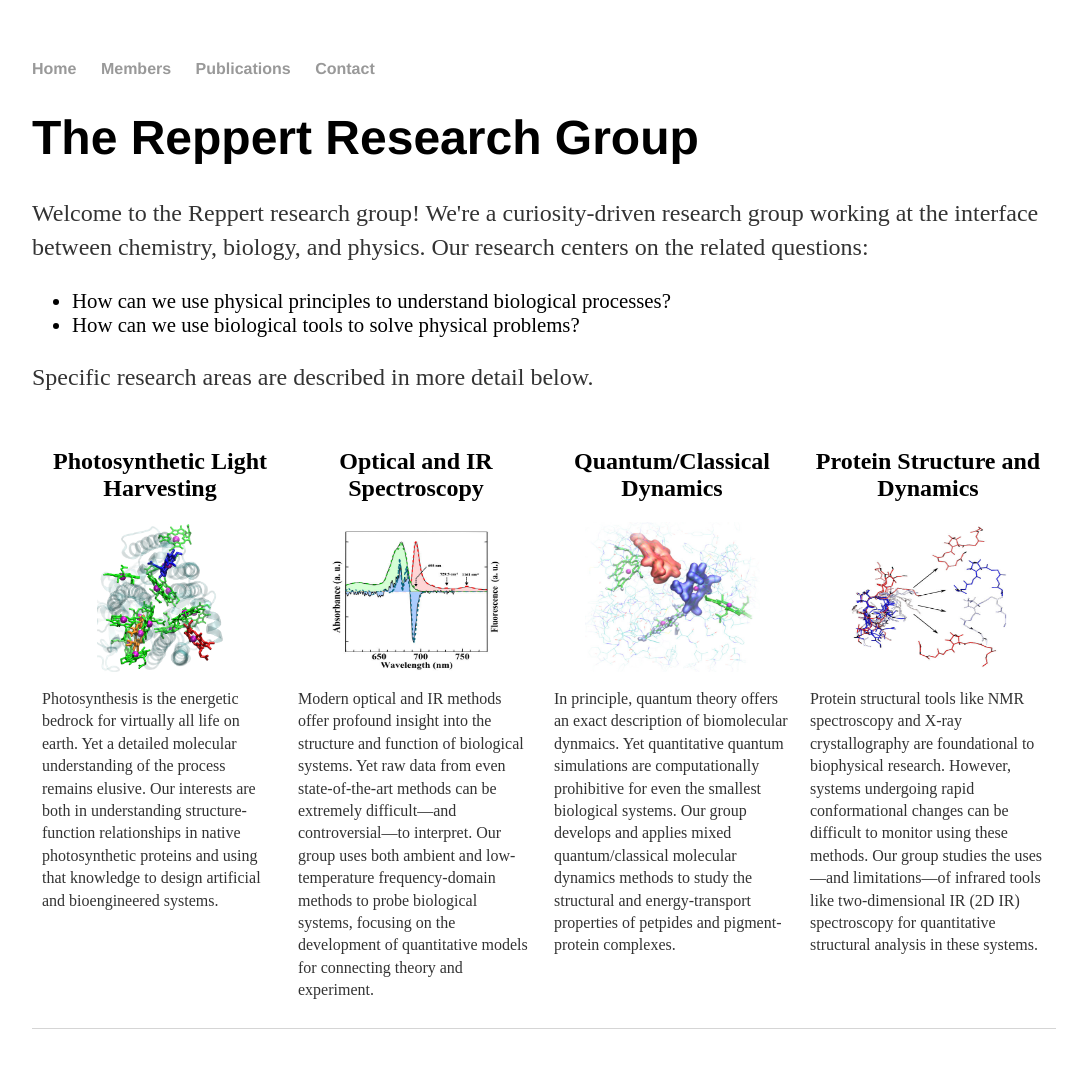
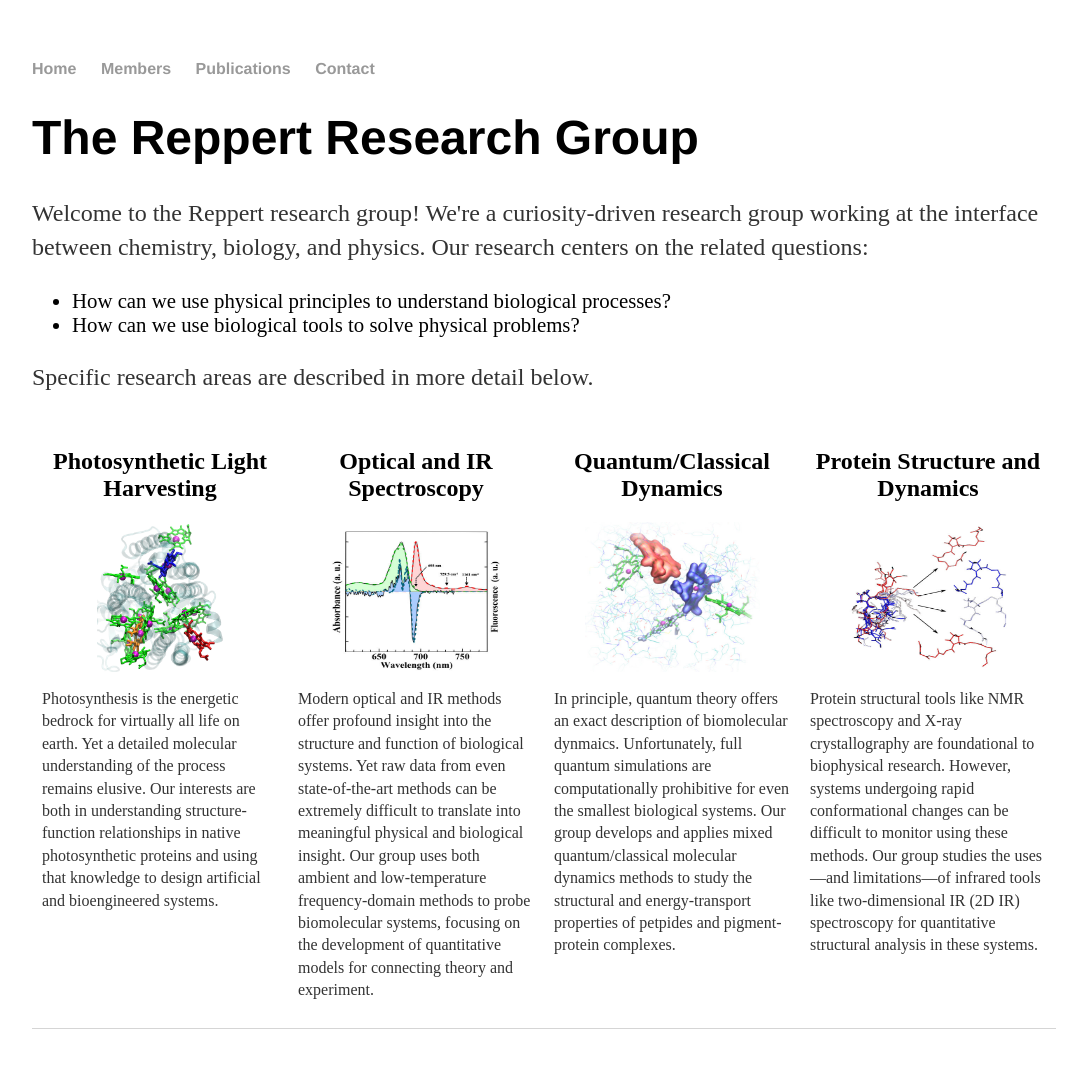
Before and after one commit to mreppert/mreppert.github.io, a Jekyll site: the page built from index.html, in a window 1280 px wide. Shown: the whole page, without its empty margins (96-1169 px from the left). Built offline with Jekyll 4.4.1, drawn with Linux system fonts in a browser that asks for light colours.

Commit message:
Update index.html

```diff
--- a/index.html
+++ b/index.html
@@ -58,12 +58,12 @@ img {
 	<div class="column">
 		<h2 style="text-align:center;">Optical and IR Spectroscopy</h2>
 		<img src="/cp47_hb.jpg" width="175" height="150">
-		<p style="text-align:left; font-size:100%;"}>Modern optical and IR methods offer profound insight into the structure and function of biological systems. Yet raw data from even state-of-the-art methods can be extremely difficult&mdash;and controversial&mdash;to interpret. Our group uses both ambient and low-temperature frequency-domain methods to probe biological systems, focusing on the development of quantitative models for connecting theory and experiment.</p>
+		<p style="text-align:left; font-size:100%;"}>Modern optical and IR methods offer profound insight into the structure and function of biological systems. Yet raw data from even state-of-the-art methods can be extremely difficult to translate into meaningful physical and biological insight. Our group uses both ambient and low-temperature frequency-domain methods to probe biomolecular systems, focusing on the development of quantitative models for connecting theory and experiment.</p>
 	</div>
 	<div class="column">
 		<h2 style="text-align:center;">Quantum/Classical Dynamics</h2>
 		<img src="/Chl_excitons.jpg" width="175" height="150">
-		<p style="text-align:left; font-size:100%;"}>In principle, quantum theory offers an exact description of biomolecular dynmaics. Yet quantitative quantum simulations are computationally prohibitive for even the smallest biological systems. Our group develops and applies mixed quantum/classical molecular dynamics methods to study the structural and energy-transport properties of petpides and pigment-protein complexes.</p>
+		<p style="text-align:left; font-size:100%;"}>In principle, quantum theory offers an exact description of biomolecular dynmaics. Unfortunately, full quantum simulations are computationally prohibitive for even the smallest biological systems. Our group develops and applies mixed quantum/classical molecular dynamics methods to study the structural and energy-transport properties of petpides and pigment-protein complexes.</p>
 	</div>
 	<div class="column">
 		<h2 style="text-align:center;">Protein Structure and Dynamics</h2>
```
